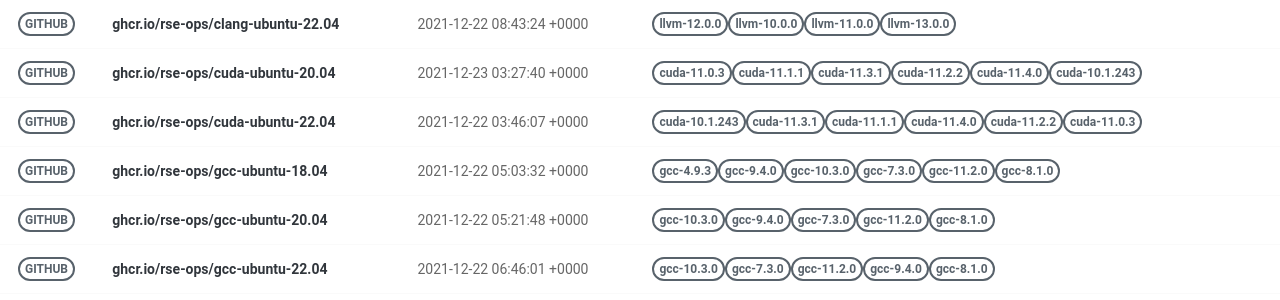
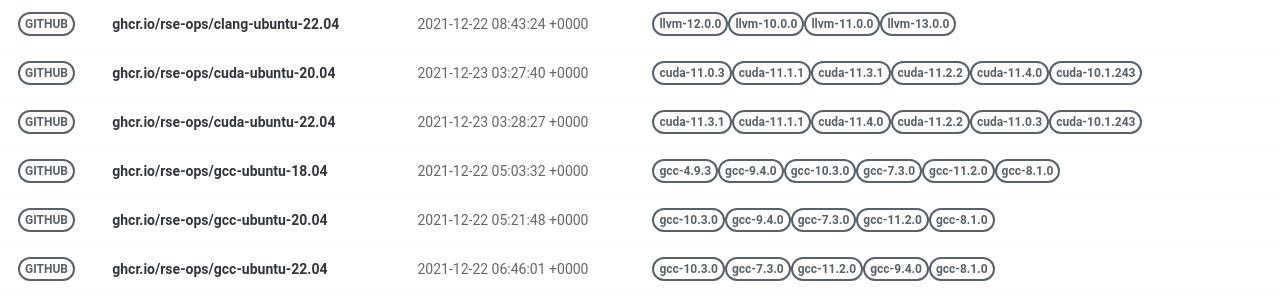
Before and after one commit to rse-ops/docker-images, a Jekyll site: the page built from pages/index.md, in a window 1280 px wide. Shown: the part 228-528 px from the top of the page. Built offline with Jekyll 4.4.1, drawn with Linux system fonts in a browser that asks for light colours; nearby versions of some CDN libraries.

Commit message:
Automated push to update library 2021-12-23

```diff
--- a/_library/ghcr.io-rse-ops-cuda-ubuntu-22.04.md
+++ b/_library/ghcr.io-rse-ops-cuda-ubuntu-22.04.md
@@ -1,14 +1,11 @@
 ---
 layout: container
 name: ghcr.io/rse-ops/cuda-ubuntu-22.04
-updated_at: 2021-12-22 03:46:07.245868
+updated_at: 2021-12-23 03:28:27.956818
 
 
 container_url: https://github.com/orgs/rse-ops/packages/container/package/cuda-ubuntu-22.04
 versions:
- - tag: cuda-10.1.243
-   dockerfile: https://github.com/rse-ops/docker-images/blob/main/ubuntu/cuda/Dockerfile
-   manifest: https://crane.ggcr.dev/manifest/ghcr.io/rse-ops/cuda-ubuntu-22.04:cuda-10.1.243
  - tag: cuda-11.3.1
    dockerfile: https://github.com/rse-ops/docker-images/blob/main/ubuntu/cuda/Dockerfile
    manifest: https://crane.ggcr.dev/manifest/ghcr.io/rse-ops/cuda-ubuntu-22.04:cuda-11.3.1
```
Also changed, not shown: other parts of _library/ghcr.io-rse-ops-cuda-ubuntu-22.04.md (+3 -0 lines).
